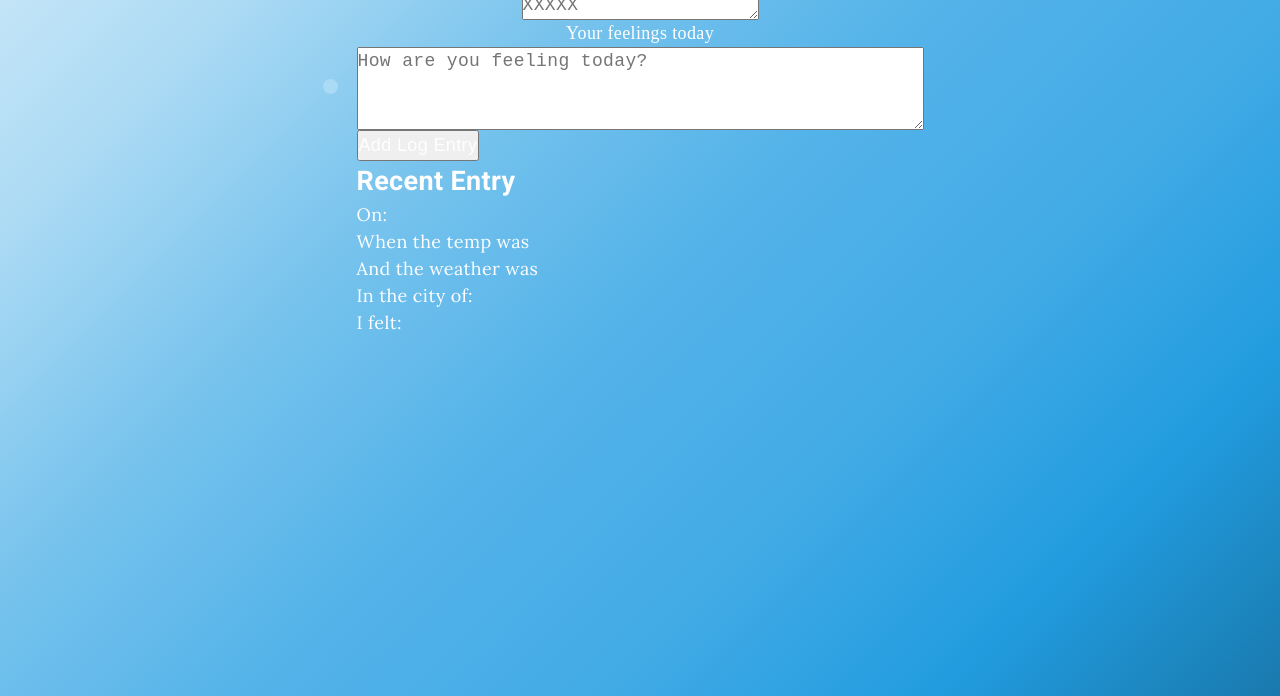
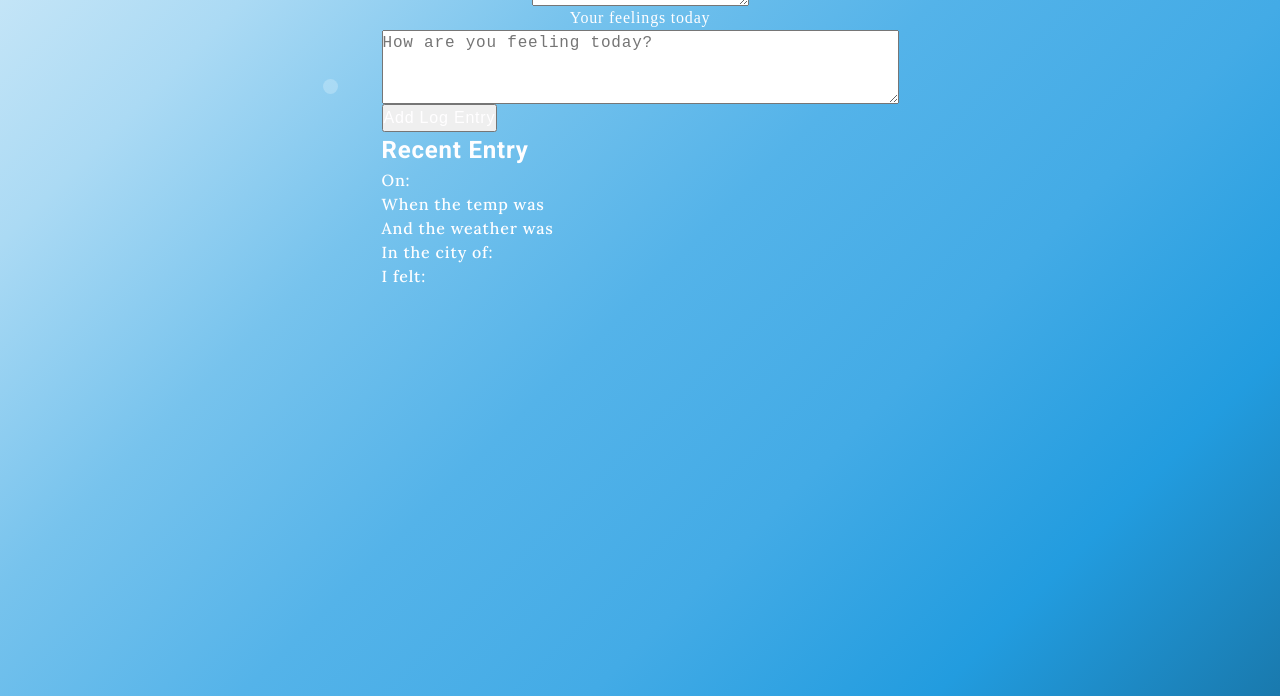
Before and after one commit to AmaPal09/UD_FEND_PRJ3_Weather_Journal_App, a plain HTML site: page website/index.html in a window 1280 px wide. Shown: the part 104-800 px from the top of the page. Drawn offline with Linux system fonts and the light colour scheme.

```diff
--- a/website/css/var4Main.css
+++ b/website/css/var4Main.css
@@ -1,13 +1,13 @@
-@import url('https://fonts.googleapis.com/css2?family=Lora:wght@400;700&family=Roboto:wght@400;700&display=swap');
+@import url('https://fonts.googleapis.com/css2?family=Lora:wght@500;700&family=Roboto:wght@500;700&display=swap');
 
 
 * {
 	padding: 0;
 	margin: 0;
-	font-size: 18px;
+	font-size: 16px;
 	padding: 2rem, 1rem;
 	line-height: 1.5;
-	letter-spacing: 0.02rem;
+	letter-spacing: 0.05rem;
 	color: var(--regular-text-color);
 }
 
@@ -26,7 +26,7 @@
 	/*font-weight*/
 	--page-title-weight: 700;
 	--regular-title-weight: 700;
-	--regular-text-weight: 400;
+	--regular-text-weight: 500;
 
 
 	--page-title-color: #f4f312;
```
